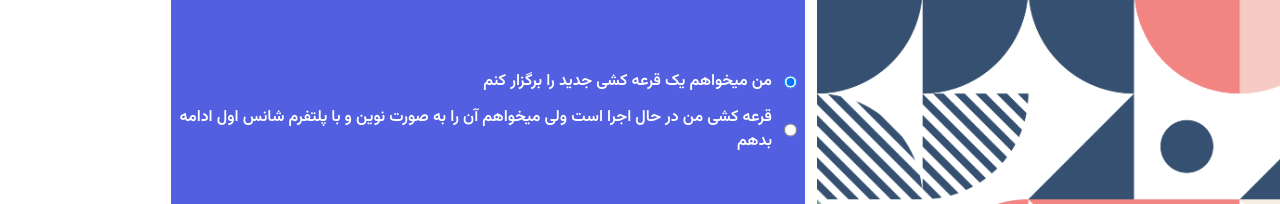
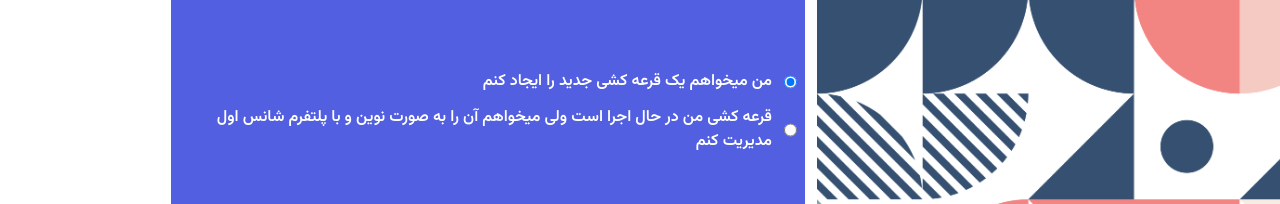
Before and after one commit to abolfazlj10/shans_aval, a Vue app: page /New in a window 1280 px wide. Shown: the part 329-533 px from the top of the page. Built offline with nearby package versions, Linux system fonts and the light colour scheme.

Commit message:
edit content slide one in New lottery

```diff
--- a/src/pages/new.vue
+++ b/src/pages/new.vue
@@ -132,11 +132,11 @@ export default{
                 <Transition name="slide-fade">
                     <div v-if="level == 1" class="slide1">
                         <div class="itemGetstarted">
-                            <div>من میخواهم یک قرعه کشی جدید را برگزار کنم</div>
+                            <div>من میخواهم یک قرعه کشی جدید را ایجاد کنم</div>
                             <input class="cursor-pointer" checked type="radio" name="test">
                         </div>
                         <div class="itemGetstarted">
-                            <div>قرعه کشی من در حال اجرا است ولی میخواهم آن را به صورت نوین و با پلتفرم شانس اول ادامه بدهم</div>
+                            <div>قرعه کشی من در حال اجرا است ولی میخواهم آن را به صورت نوین و با پلتفرم شانس اول مدیریت کنم</div>
                             <input class="cursor-pointer" type="radio" name="test">
                         </div>
                     </div>
```
